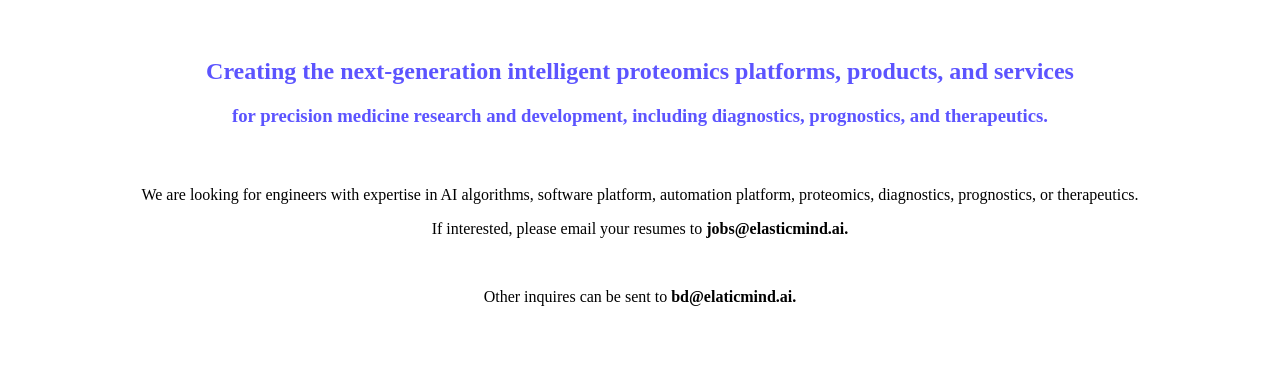
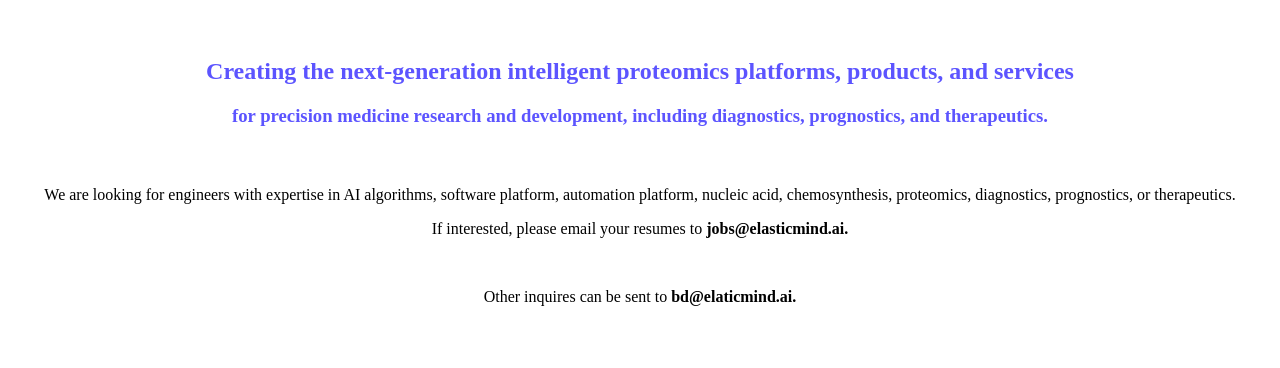
Before and after one commit to elasticdrug/elasticmind, a plain HTML site: page index.html in a window 1280 px wide. Shown: the top 368 px of the page. Drawn offline with Linux system fonts and the light colour scheme.

Commit message:
Update index.html

```diff
--- a/index.html
+++ b/index.html
@@ -20,7 +20,7 @@
     </h3>
     <p align="center"><br>
       We are looking for engineers with expertise in AI algorithms,
-      software platform, automation platform, proteomics, diagnostics,
+      software platform, automation platform, nucleic acid, chemosynthesis, proteomics, diagnostics,
       prognostics, or therapeutics. <br>
     </p>
     <p align="center">If interested, please email your resumes to <b>jobs@elasticmind.ai.</b>
```
